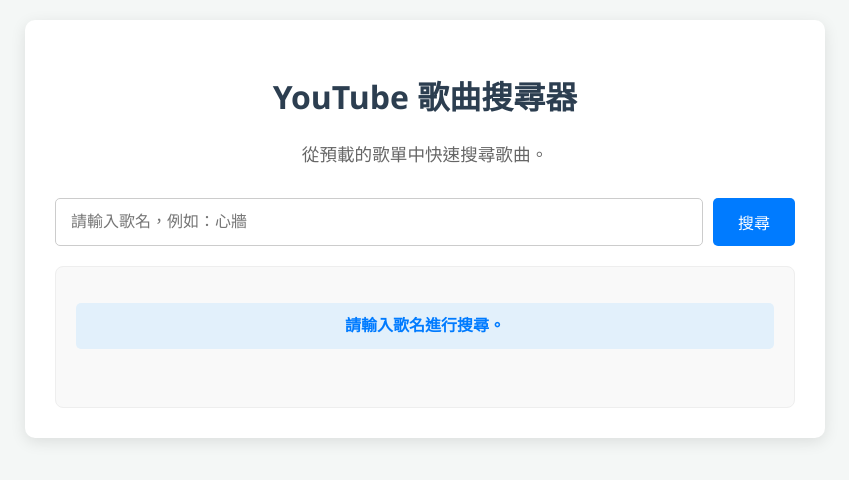
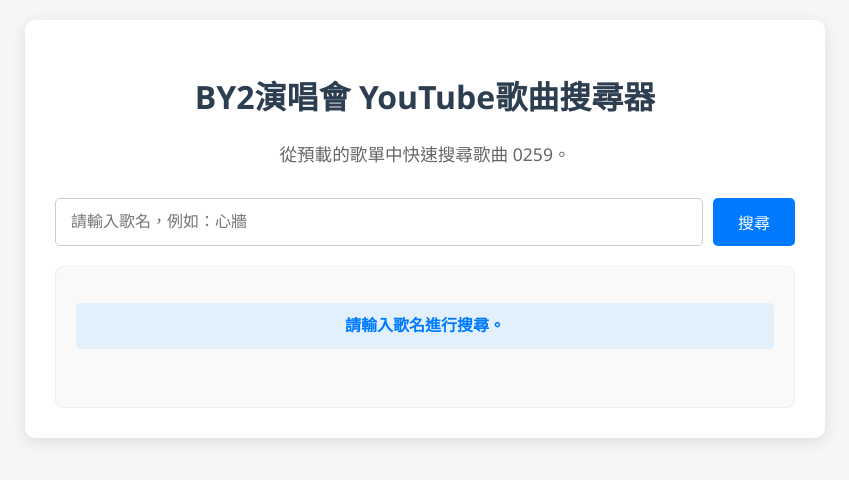
Before and after one commit to clut11110344/KTV, a plain HTML site: page index.html in a window 1280 px wide. Shown: the whole page, without its empty margins (215-1064 px from the left). Drawn offline with Linux system fonts and the light colour scheme.

Commit message:
Update index.html

```diff
--- a/index.html
+++ b/index.html
@@ -3,13 +3,13 @@
 <head>
     <meta charset="UTF-8">
     <meta name="viewport" content="width=device-width, initial-scale=1.0">
-    <title>YouTube 歌曲搜尋器</title>
+    <title>BY2演唱會 YouTube歌曲搜尋器</title>
     <link rel="stylesheet" href="style.css">
 </head>
 <body>
     <div class="container">
-        <h1>YouTube 歌曲搜尋器</h1>
-        <p class="description">從預載的歌單中快速搜尋歌曲。</p>
+        <h1>BY2演唱會 YouTube歌曲搜尋器</h1>
+        <p class="description">從預載的歌單中快速搜尋歌曲 0259。</p>
 
         <div class="search-section">
             <input type="text" id="songNameInput" placeholder="請輸入歌名，例如：心牆" aria-label="歌曲名稱輸入框">
```
